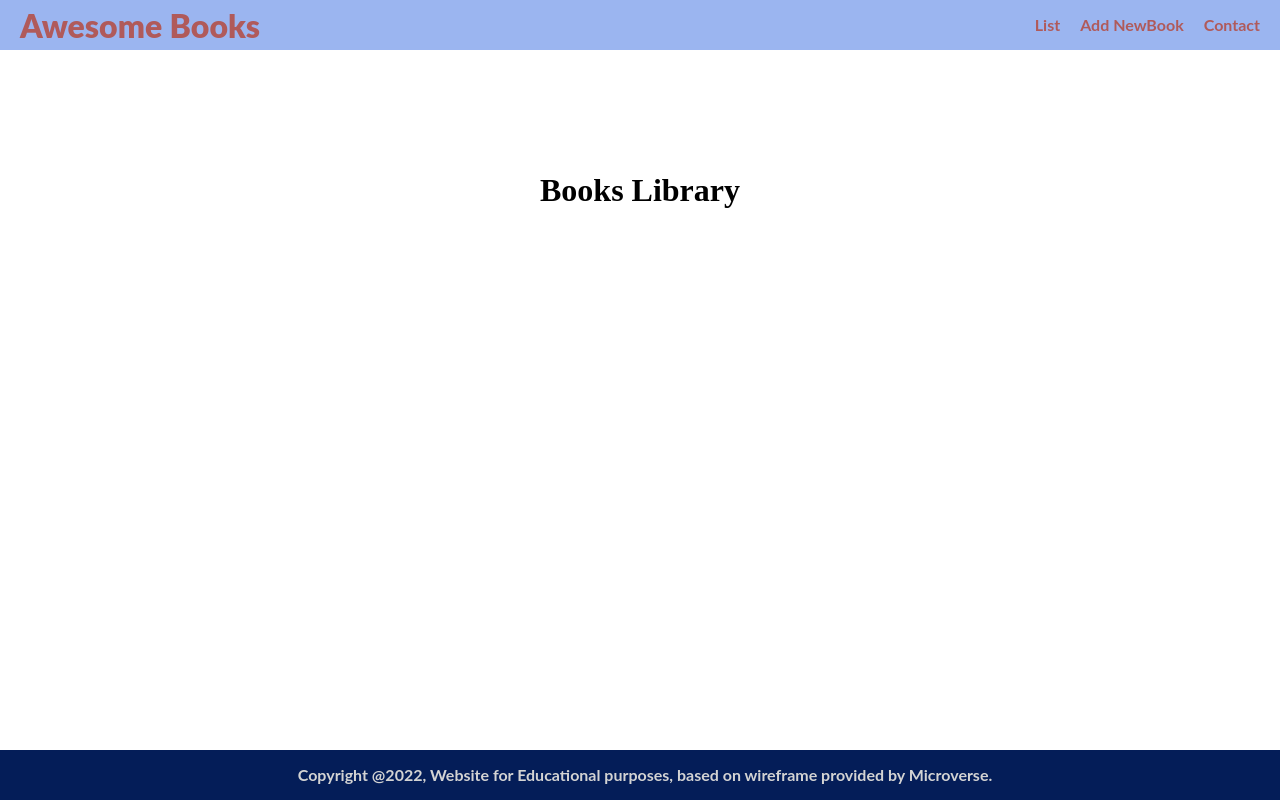
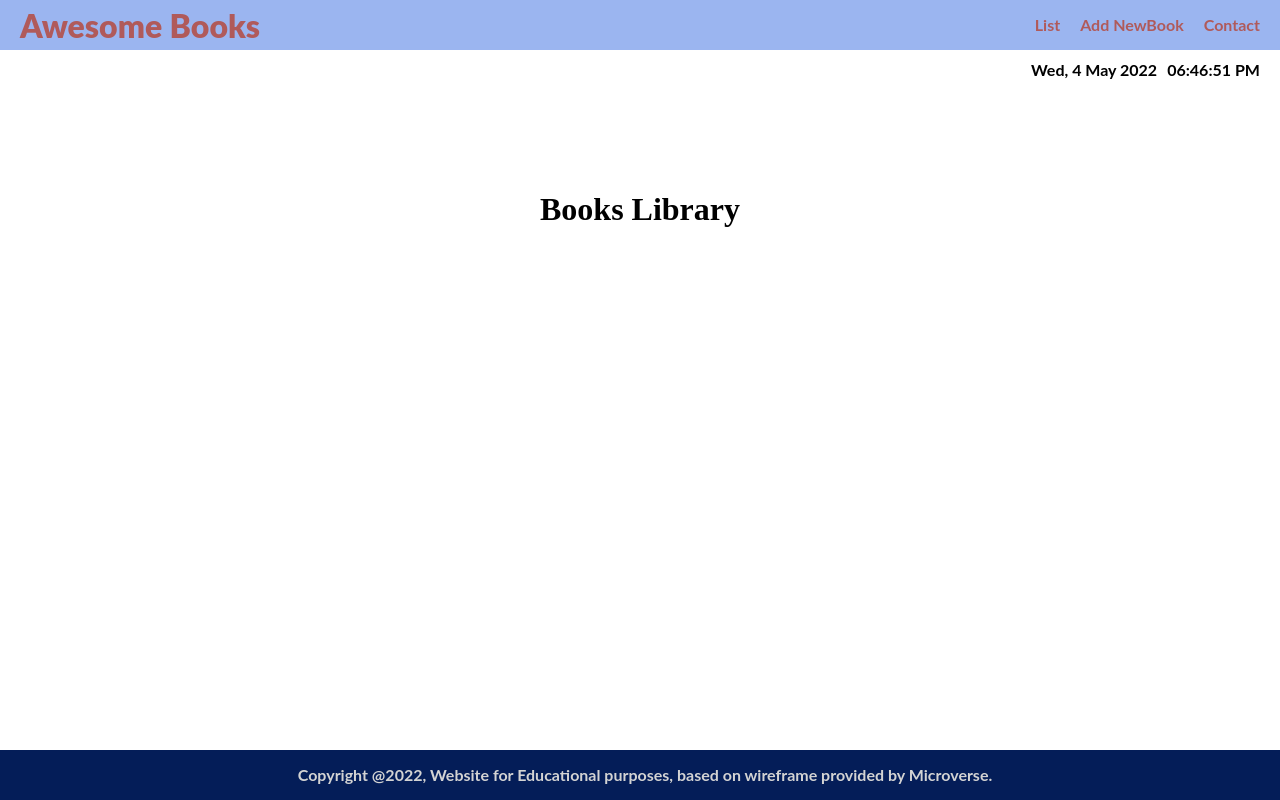
Before and after one commit to amklass11/awesome-books-es6, a website with bundled scripts: page index.html in a window 1280 px wide. Built offline with nearby package versions, Linux system fonts and the light colour scheme.

Commit message:
final errors fixed

```diff
--- a/index.html
+++ b/index.html
@@ -60,6 +60,6 @@
   </p>
 </footer>
 
-<script src="./scripts.js"></script>
+<script type = "module" src="scripts.js"></script>
 </body>
 </html>
--- a/modules/cardhtml.js
+++ b/modules/cardhtml.js
@@ -24,4 +24,4 @@ const printList = () => {
     });
   }
 };
-export default { printList, books };
+export default printList;
--- a/index.js
+++ b/scripts.js
@@ -1,4 +1,4 @@
-import { startTime, checkTime } from './modules/Time';
+import { startTime } from './modules/Time.js';
 import Libro from './modules/books.js';
 import printList from './modules/cardhtml.js';
 
@@ -6,7 +6,6 @@ const booksBtn = document.getElementById('booksBtn');
 const addBookbtn = document.getElementById('addbookBtn');
 const contactBtn = document.getElementById('contactBtn');
 const containerBooks = document.getElementById('container');
-// const books = document.getElementById('books');
 const addNew = document.getElementById('addbook');
 const contact = document.getElementById('contact');
 const titulo = document.getElementById('titulo');
```
